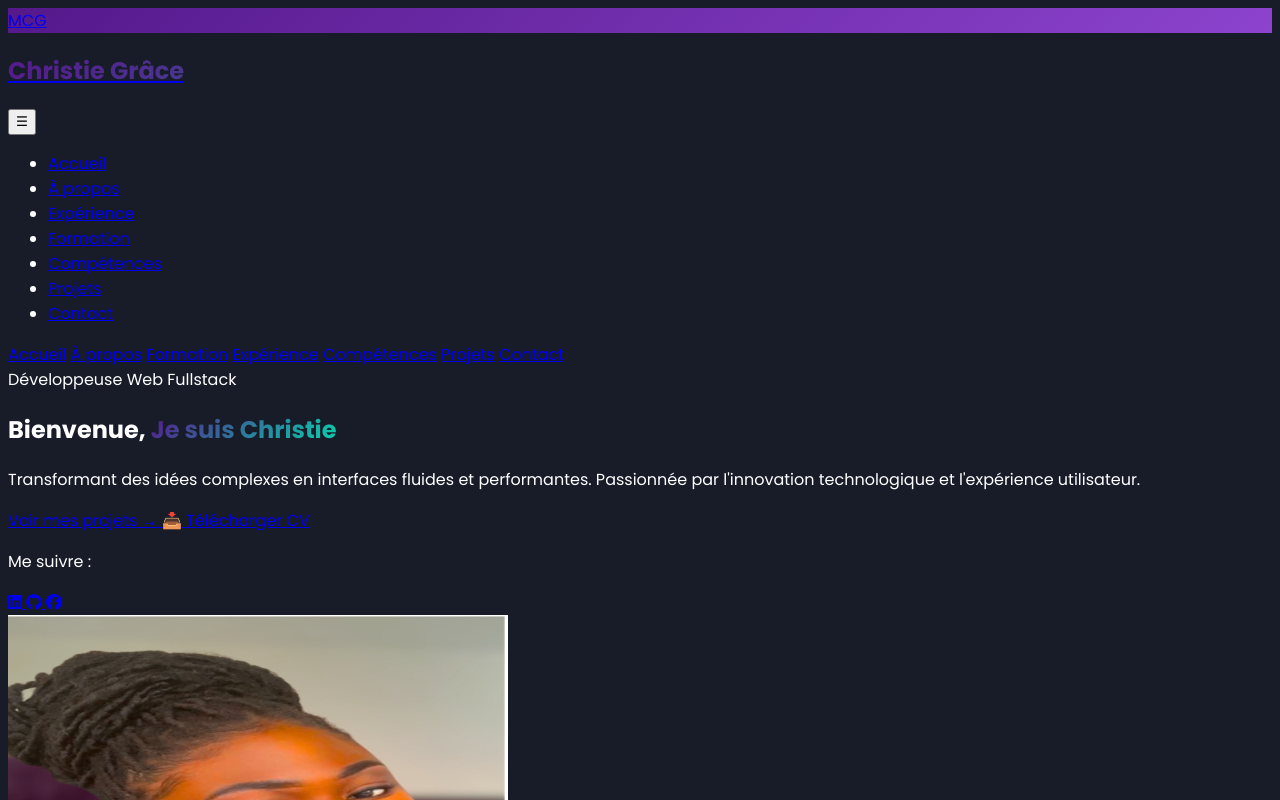
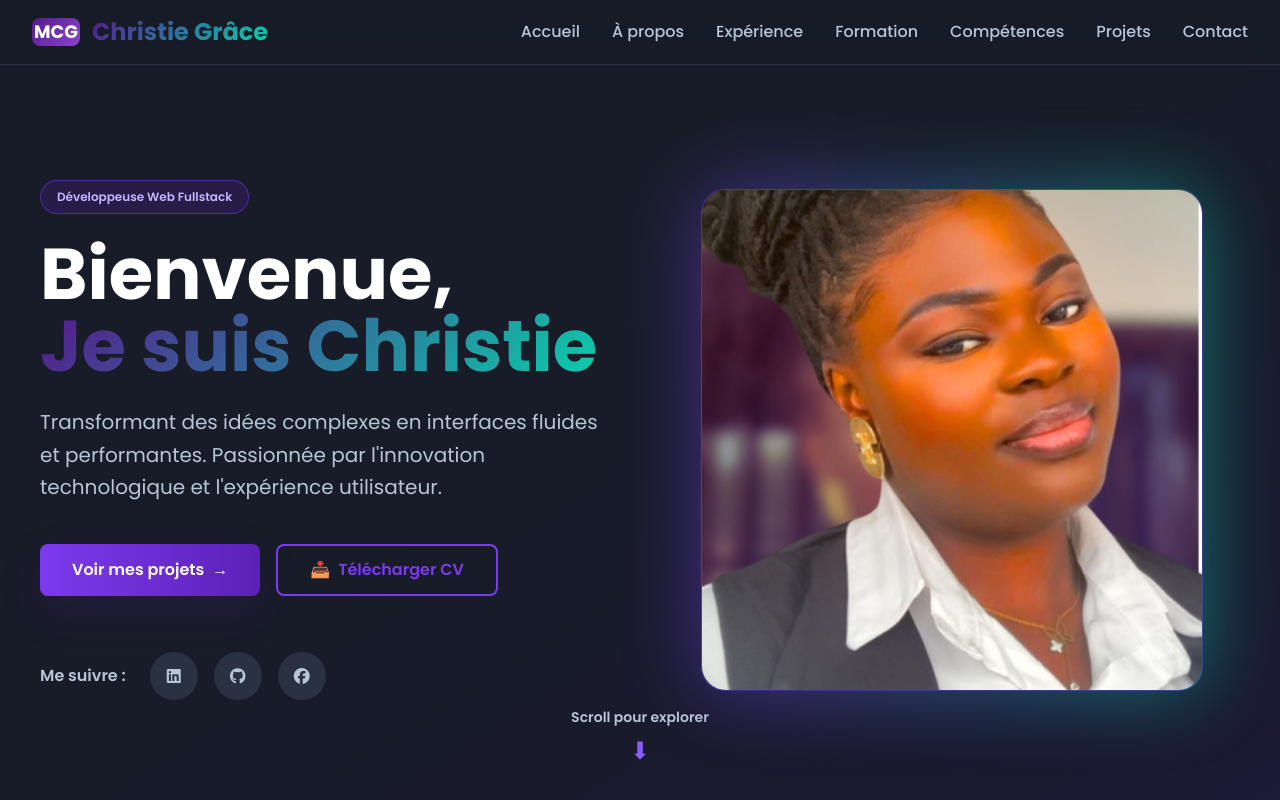
Before and after one commit to Fils-kris/portfolio_christie, a website: page index.html in a window 1280 px wide. Shown: the top 800 px of the page. Drawn offline with Linux system fonts and the light colour scheme; a small style sheet from the web is missing.

Commit message:
Préparer pour pull : ajout du CSS et modification index.html

```diff
--- a/index.html
+++ b/index.html
@@ -4,7 +4,7 @@
     <meta charset="UTF-8">
     <meta name="viewport" content="width=device-width, initial-scale=1.0">
     <title>Portfolio | MBOLONDINGA Christie Grâce</title>
-<!-- <link rel="stylesheet" href="./styles.css">-->
+    <link rel="stylesheet" href="./styles.css">
     <link href="https://fonts.googleapis.com/css2?family=Poppins:wght@300;400;500;600;700;800&display=swap" rel="stylesheet">
     <link rel="stylesheet" href="https://cdnjs.cloudflare.com/ajax/libs/font-awesome/6.4.0/css/all.min.css" integrity="sha512-p1CmVQfYq3Z8sFQvW1ZJmYq6z7q6Q/2s+6Fq8y1KkP5w8T6z1z1KQGZ6e9l9m1Kq" crossorigin="anonymous" referrerpolicy="no-referrer" />
     <link rel="stylesheet" href="https://cdnjs.cloudflare.com/ajax/libs/font-awesome/6.5.1/css/all.min.css"/>
```
